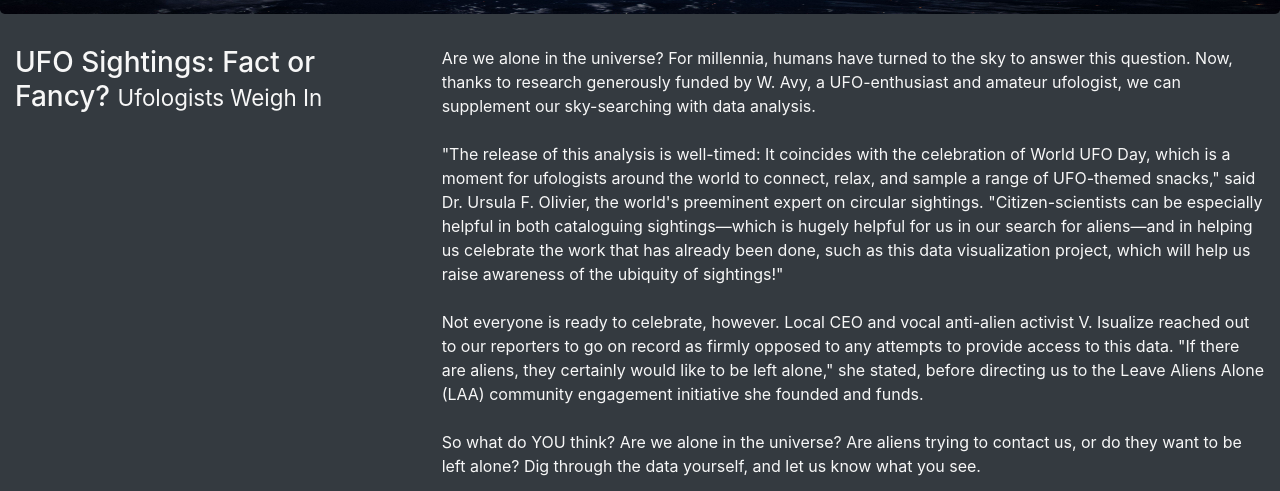
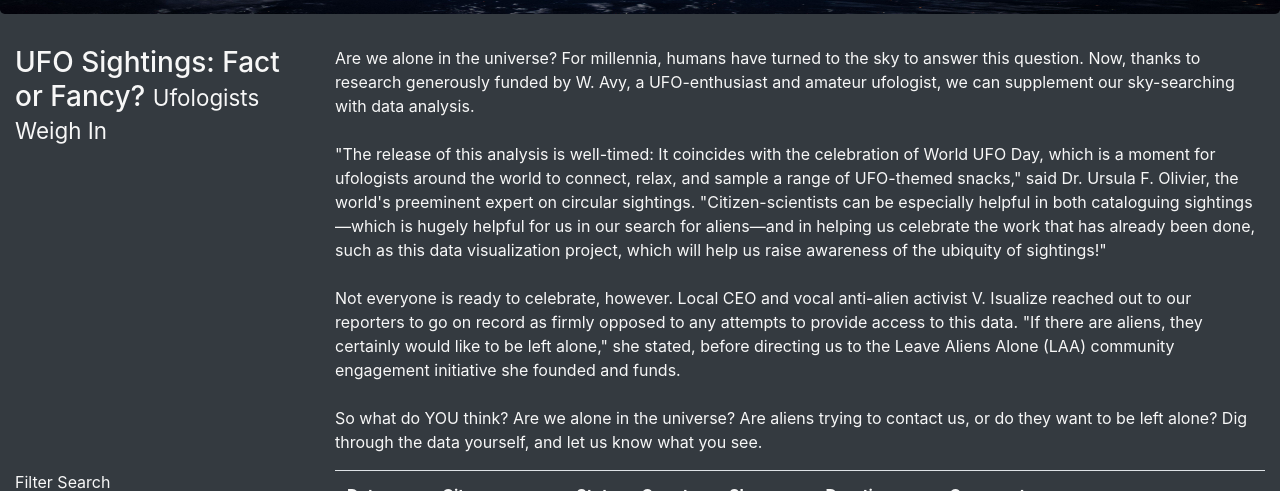
Before and after one commit to 1on1pt/UFOs, a plain HTML site: page index.html in a window 1280 px wide. Shown: the part 245-736 px from the top of the page. Drawn offline with nearby package versions, Linux system fonts and the light colour scheme.

Commit message:
Updating index.html file.

```diff
--- a/index.html
+++ b/index.html
@@ -23,10 +23,10 @@
         </div>
         <div class="container-fluid">
             <div class="row">
-                <div class="col-md-4 article-title">
+                <div class="col-md-3 article-title">
                     <h3>UFO Sightings: Fact or Fancy? <small>Ufologists Weigh In</small></h3>
                 </div>
-                <div class="col-md-8 article-p">
+                <div class="col-md-9 article-p">
                     <p>
                         Are we alone in the universe? For millennia, humans have turned to the sky to answer this question. Now, thanks to research generously funded by W. Avy, a UFO-enthusiast and amateur ufologist, we can supplement our sky-searching with data analysis.<br><br>"The release of this analysis is well-timed: It coincides with the celebration of World UFO Day, which is a moment for ufologists around the world to connect, relax, and sample a range of UFO-themed snacks," said Dr. Ursula F. Olivier, the world's preeminent expert on circular sightings. "Citizen-scientists can be especially helpful in both cataloguing sightings—which is hugely helpful for us in our search for aliens—and in helping us celebrate the work that has already been done, such as this data visualization project, which will help us raise awareness of the ubiquity of sightings!"<br><br>Not everyone is ready to celebrate, however. Local CEO and vocal anti-alien activist V. Isualize reached out to our reporters to go on record as firmly opposed to any attempts to provide access to this data. "If there are aliens, they certainly would like to be left alone," she stated, before directing us to the Leave Aliens Alone (LAA) community engagement initiative she founded and funds.<br><br>So what do YOU think? Are we alone in the universe? Are aliens trying to contact us, or do they want to be left alone? Dig through the data yourself, and let us know what you see.
                     </p>
@@ -38,7 +38,7 @@
                 <div class="col-md-3">
                     <form class="bg-dark">
                         <p>Filter Search</p>
-                        <ul class="list-group">
+                        <ul class="list-group bg-dark">
                             <li class="list-group-item bg-dark">
                                 <label for="date">Enter Date</label>
                                 <input type="text" placeholder="1/10/2010" id="datetime" />
```
